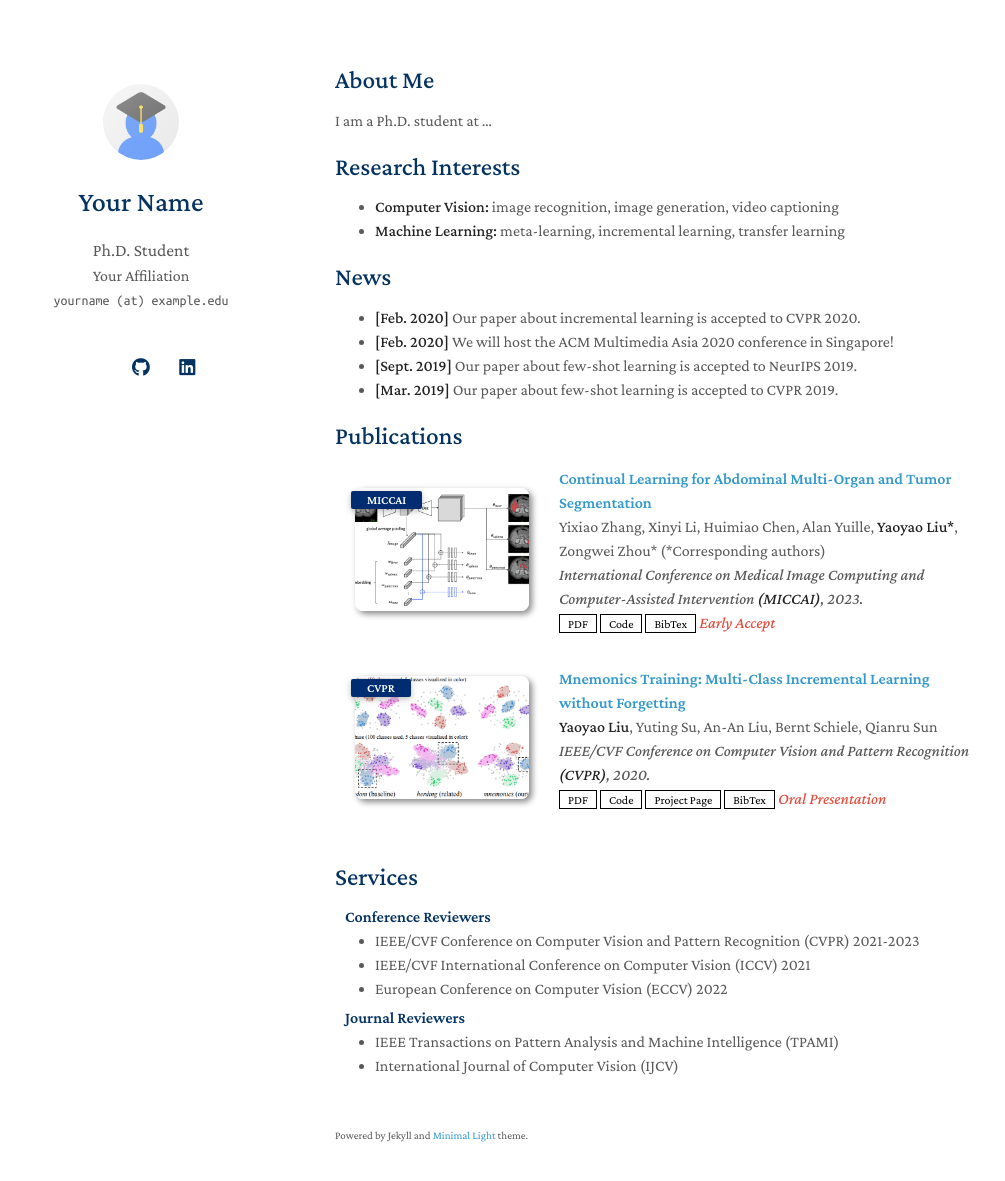
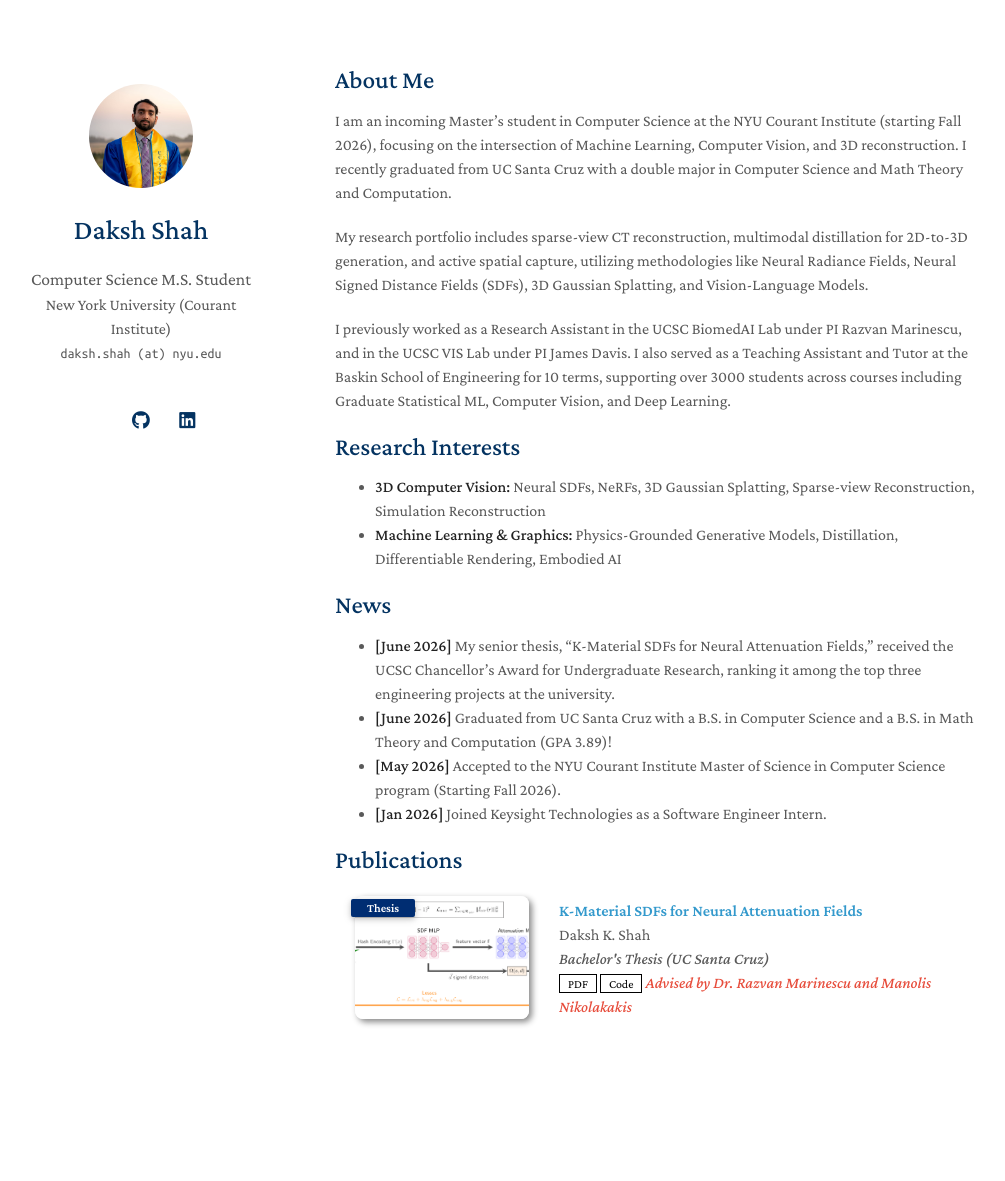
Before and after one commit to dakshshah03/dakshshah03.github.io, a Jekyll site: the page built from index.md, in a window 1280 px wide and 1216 px high. Shown: the top 1181 px of the window, without its empty margins (135-1140 px from the left). Built offline with Jekyll 4.4.1, drawn with Linux system fonts in a browser that asks for light colours; a style sheet for code colours, icons or effects is not loaded; our own code applies the rules of GitHub Pages for plain Markdown files.

Commit message:
update personal site

```diff
--- a/_config.yml
+++ b/_config.yml
@@ -1,32 +1,32 @@
 # Basic Information
-title: Your Name
-position: Ph.D. Student
-affiliation: Your Affiliation
-email: yourname (at) example.edu
+title: Daksh Shah
+position: Computer Science M.S. Student
+affiliation: New York University (Courant Institute)
+email: daksh.shah (at) nyu.edu
 
 # Search Engine Optimization (SEO)
 # The following information is used to improve the website traffic from search engines, e.g., Google.
-keywords: minimal light
-description: The Minimal Light is a simple and elegant jekyll theme for academic personal homepage.
-canonical: https://minimal-light-theme.yliu.me/
+keywords: 3D reconstruction, computer vision, machine learning, neural attenuation fields, neural radiance fields, 3D gaussian splatting, 3DGS, medical imaging, 3D computer vision
+description: Computer Vision Researcher and Computer Science MS Student at NYU.
+canonical: https://dakshshah.com/
 
 # Links
 # If you don't need one of them, you may delete the corresponding line.
-google_scholar: https://scholar.google.com/
-cv_link: assets/files/curriculum_vitae.pdf
-github_link: https://github.com/
-linkedin: https://www.linkedin.com/
-twitter: https://twitter.com/
+google_scholar: https://scholar.google.com/citations?user=NIRVR40AAAAJ&hl=en
+cv_link: ./assets/files/curriculum_vitae.pdf
+github_link: https://github.com/dakshshah03
+linkedin: https://www.linkedin.com/in/dakshkshah
+twitter: https://x.com/torchedvision
 
 # Images (e.g., your profile picture and your website's favicon)
 # "favicon" and "favicon_dark" are used for the light and dark modes, respectively.
-avatar: ./assets/img/avatar.png
-favicon: ./assets/img/favicon.png
-favicon_dark: ./assets/img/favicon-dark.png
+avatar: ./assets/pfp/IMG_3888_pfp_square.JPG
+# favicon: ./assets/img/favicon.png
+# favicon_dark: ./assets/img/favicon-dark.png
 
 # Footnote
 # You may use the option to disable the footnote, "Powered by Jekyll and Minimal Light theme."
-enable_footnote: true
+enable_footnote: false
 
 # Auto Dark Mode
 # You may use the option to disable the automatic dark theme
@@ -38,7 +38,7 @@ font: "Serif" # or "Sans Serif"
 
 # Google Analytics ID
 # Please remove this if you don't use Google Analytics
-google_analytics: UA-111540567-4
+google_analytics: G-5GTCRW37N2
 
 # Use this project as a remote theme for GitHub Pages
 # See the guide here: https://docs.github.com/en/pages/setting-up-a-github-pages-site-with-jekyll/adding-a-theme-to-your-github-pages-site-using-jekyll
--- a/_data/publications.yml
+++ b/_data/publications.yml
@@ -1,22 +1,30 @@
 main:
+  # - title: Continual Learning for Abdominal Multi-Organ and Tumor Segmentation
+  #   authors: Yixiao Zhang, Xinyi Li, Huimiao Chen, Alan Yuille, <strong>Yaoyao Liu*</strong>, Zongwei Zhou* (*Corresponding authors)
+  #   conference_short: MICCAI
+  #   conference: International Conference on Medical Image Computing and Computer-Assisted Intervention <strong>(MICCAI)</strong>, 2023.
+  #   pdf: https://arxiv.org/pdf/2306.00988.pdf
+  #   code: https://github.com/MrGiovanni/ContinualLearning
+  #   bibtex: https://bib.yliu.me/MICCAI23.txt
+  #   image: ./assets/img/teaser_example_2.png
+  #   notes: Early Accept
 
-  - title: Continual Learning for Abdominal Multi-Organ and Tumor Segmentation
-    authors: Yixiao Zhang, Xinyi Li, Huimiao Chen, Alan Yuille, <strong>Yaoyao Liu*</strong>, Zongwei Zhou* (*Corresponding authors)
-    conference_short: MICCAI
-    conference: International Conference on Medical Image Computing and Computer-Assisted Intervention <strong>(MICCAI)</strong>, 2023.
-    pdf: https://arxiv.org/pdf/2306.00988.pdf
-    code: https://github.com/MrGiovanni/ContinualLearning
-    bibtex: https://bib.yliu.me/MICCAI23.txt
-    image: ./assets/img/teaser_example_2.png
-    notes: Early Accept
+  # - title: "Mnemonics Training: Multi-Class Incremental Learning without Forgetting"
+  #   authors: <strong>Yaoyao Liu</strong>, Yuting Su, An-An Liu, Bernt Schiele, Qianru Sun
+  #   conference_short: CVPR
+  #   conference: IEEE/CVF Conference on Computer Vision and Pattern Recognition <strong>(CVPR)</strong>, 2020.
+  #   pdf: https://arxiv.org/pdf/2002.10211.pdf
+  #   code: https://github.com/yaoyao-liu/class-incremental-learning/tree/main/mnemonics-training
+  #   page: https://class-il.mpi-inf.mpg.de/mnemonics/
+  #   bibtex: https://class-il.mpi-inf.mpg.de/mnemonics/
+  #   notes: Oral Presentation
+  #   image: ./assets/img/teaser_example.png
 
-  - title: "Mnemonics Training: Multi-Class Incremental Learning without Forgetting"
-    authors: <strong>Yaoyao Liu</strong>, Yuting Su, An-An Liu, Bernt Schiele, Qianru Sun
-    conference_short: CVPR
-    conference: IEEE/CVF Conference on Computer Vision and Pattern Recognition <strong>(CVPR)</strong>, 2020.
-    pdf: https://arxiv.org/pdf/2002.10211.pdf
-    code: https://github.com/yaoyao-liu/class-incremental-learning/tree/main/mnemonics-training
-    page: https://class-il.mpi-inf.mpg.de/mnemonics/
-    bibtex: https://class-il.mpi-inf.mpg.de/mnemonics/
-    notes: Oral Presentation
-    image: ./assets/img/teaser_example.png
+  - title: K-Material SDFs for Neural Attenuation Fields
+    authors: Daksh K. Shah
+    conference_short: Thesis
+    conference: Bachelor's Thesis (UC Santa Cruz)
+    pdf: ./assets/files/senior_thesis.pdf
+    image: ./assets/img/papers/k_neas_arch.png
+    code: https://github.com/dakshshah03/NeAS-2
+    notes: Advised by Dr. Razvan Marinescu and Manolis Nikolakakis
--- a/index.md
+++ b/index.md
@@ -4,20 +4,25 @@ layout: homepage
 
 ## About Me
 
-I am a Ph.D. student at ...
+I am an incoming Master's student in Computer Science at the NYU Courant Institute (starting Fall 2026), focusing on the intersection of Machine Learning, Computer Vision, and 3D reconstruction. I recently graduated from UC Santa Cruz with a double major in Computer Science and Math Theory and Computation.
+
+My research portfolio includes sparse-view CT reconstruction, multimodal distillation for 2D-to-3D generation, and active spatial capture, utilizing methodologies like Neural Radiance Fields, Neural Signed Distance Fields (SDFs), 3D Gaussian Splatting, and Vision-Language Models.
+
+I previously worked as a Research Assistant in the UCSC BiomedAI Lab under PI Razvan Marinescu, and in the UCSC VIS Lab under PI James Davis. I also served as a Teaching Assistant and Tutor at the Baskin School of Engineering for 10 terms, supporting over 3000 students across courses including Graduate Statistical ML, Computer Vision, and Deep Learning.
 
 ## Research Interests
 
-- **Computer Vision:** image recognition, image generation, video captioning
-- **Machine Learning:** meta-learning, incremental learning, transfer learning
+- **3D Computer Vision:** Neural SDFs, NeRFs, 3D Gaussian Splatting, Sparse-view Reconstruction, Simulation Reconstruction
+- **Machine Learning & Graphics:** Physics-Grounded Generative Models, Distillation, Differentiable Rendering, Embodied AI
+<!-- - **Medical Imaging:** Multi-surface reconstruction for CT/CBCT -->
 
 ## News
 
-- **[Feb. 2020]** Our paper about incremental learning is accepted to CVPR 2020.
-- **[Feb. 2020]** We will host the ACM Multimedia Asia 2020 conference in Singapore!
-- **[Sept. 2019]** Our paper about few-shot learning is accepted to NeurIPS 2019.
-- **[Mar. 2019]** Our paper about few-shot learning is accepted to CVPR 2019.
+- **[June 2026]** My senior thesis, "K-Material SDFs for Neural Attenuation Fields," received the UCSC Chancellor's Award for Undergraduate Research, ranking it among the top three engineering projects at the university.
+- **[June 2026]** Graduated from UC Santa Cruz with a B.S. in Computer Science and a B.S. in Math Theory and Computation (GPA 3.89)!
+- **[May 2026]** Accepted to the NYU Courant Institute Master of Science in Computer Science program (Starting Fall 2026).
+- **[Jan 2026]** Joined Keysight Technologies as a Software Engineer Intern.
 
 {% include_relative _includes/publications.md %}
 
-{% include_relative _includes/services.md %}
+<!-- {% include_relative _includes/services.md %} -->
```
Also changed, not shown: assets/img/papers/k_neas_arch.png (added), assets/pfp/IMG_3888_pfp_square.JPG (added), 2 other files.
